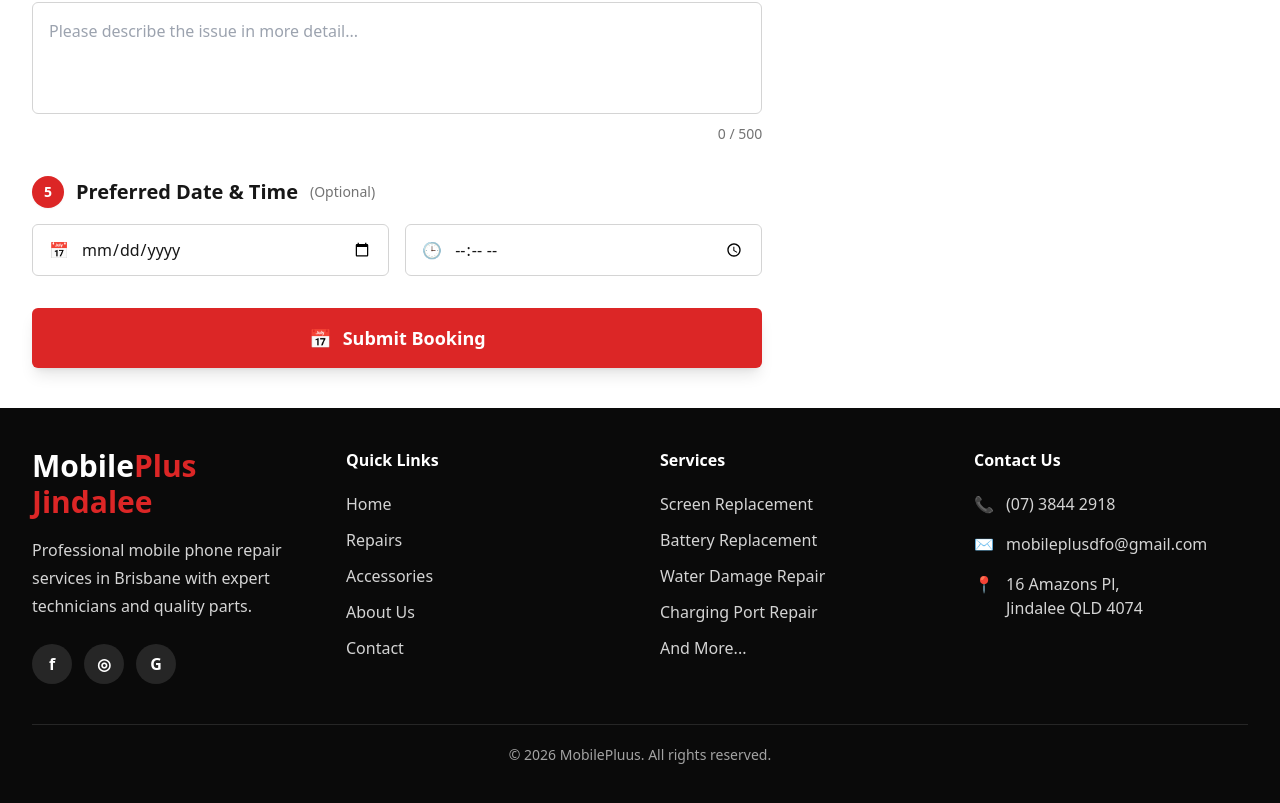
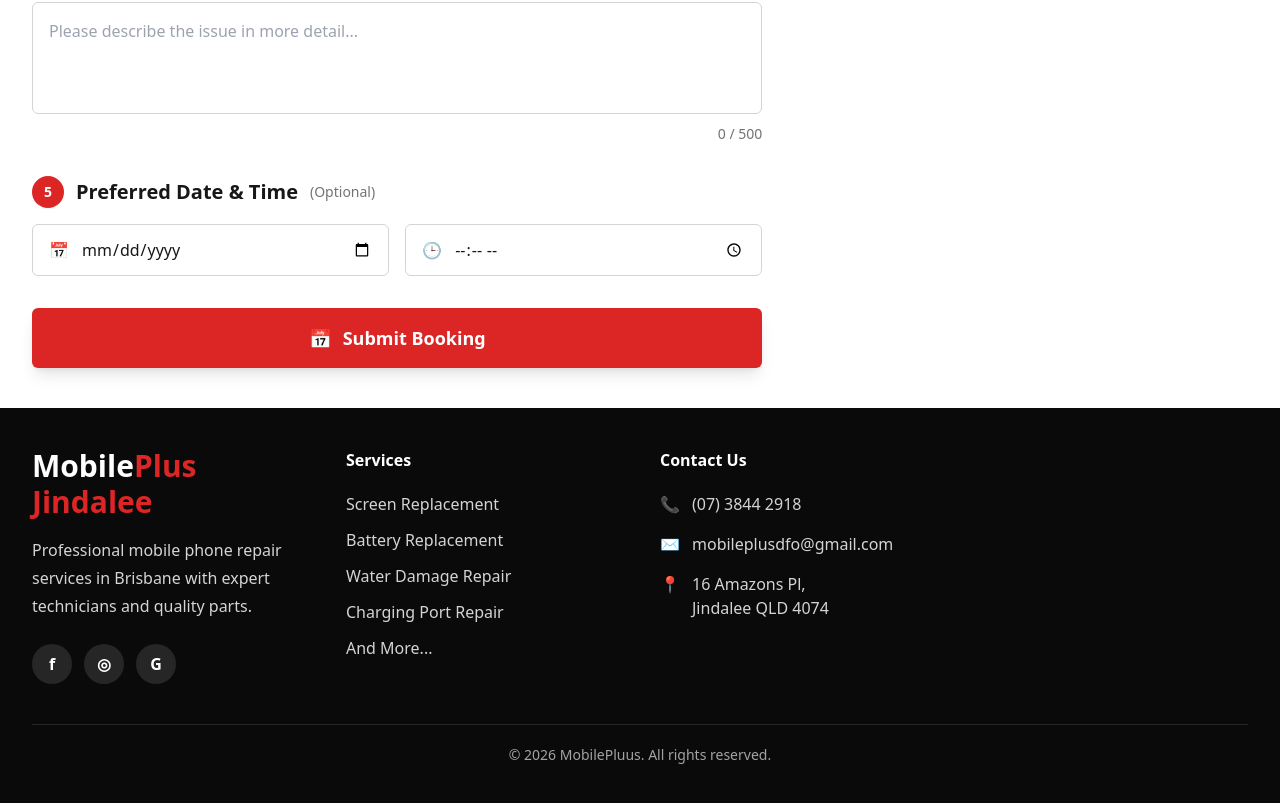
Before and after one commit to ZHLeon0404/mobileplus-jindalee, a React (Vite) app: page / in a window 1280 px wide. Shown: the part 1146-1949 px from the top of the page. Built offline with nearby package versions, Linux system fonts and the light colour scheme.

Commit message:
update website

```diff
--- a/src/App.jsx
+++ b/src/App.jsx
@@ -371,17 +371,6 @@ export default function PhoneRepairWebsite() {
           </div>
 
           <div>
-            <h4 className="font-extrabold">Quick Links</h4>
-            <div className="mt-5 space-y-3 text-neutral-300">
-              <p>Home</p>
-              <p>Repairs</p>
-              <p>Accessories</p>
-              <p>About Us</p>
-              <p>Contact</p>
-            </div>
-          </div>
-
-          <div>
             <h4 className="font-extrabold">Services</h4>
             <div className="mt-5 space-y-3 text-neutral-300">
               <p>Screen Replacement</p>
```
